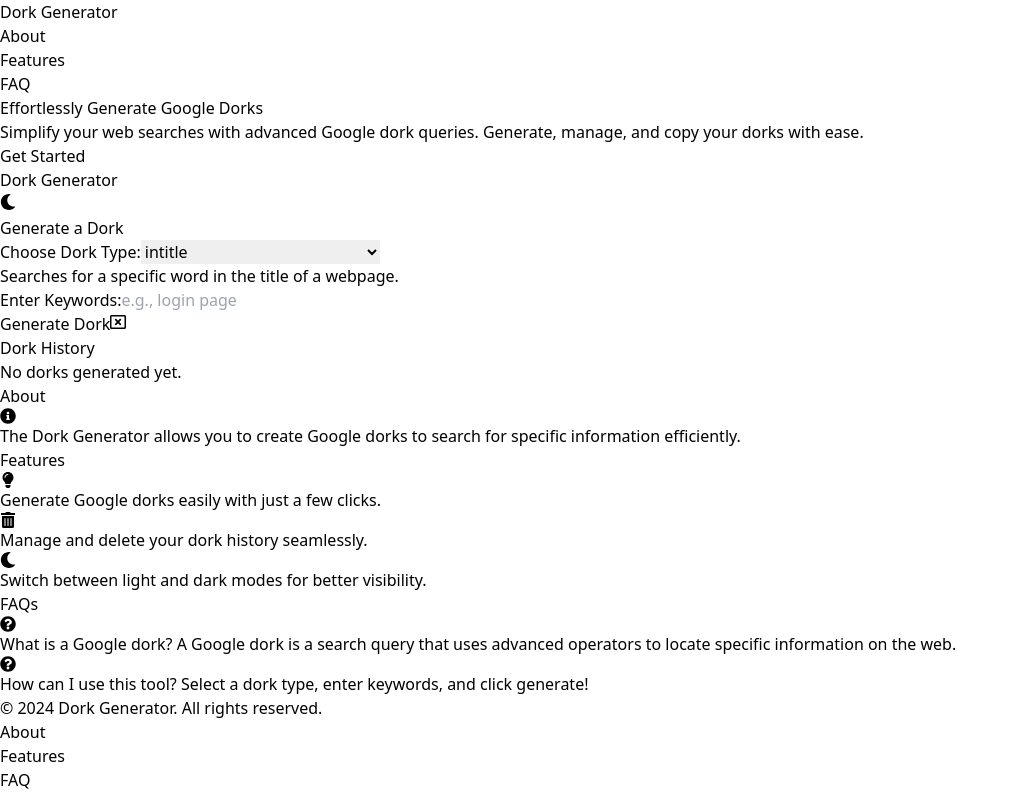
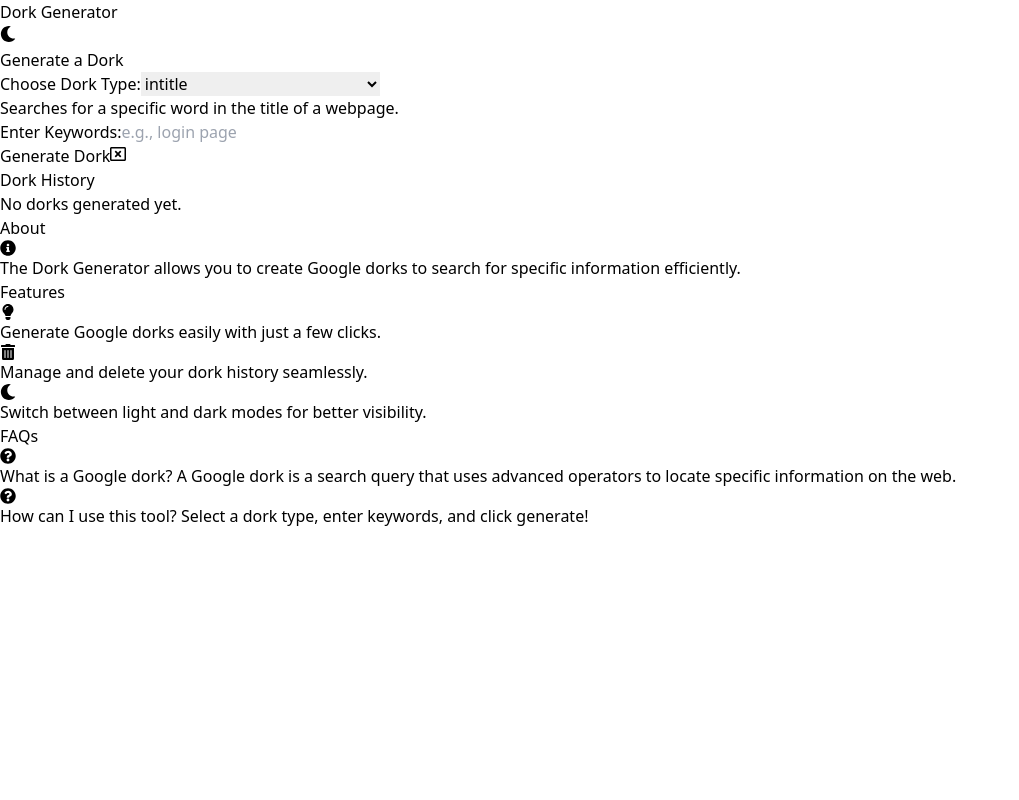
Before and after one commit to ltxstudio/kju, a React (Vite) app: page / in a window 1280 px wide. Shown: the whole page, without its empty margins (0-1019 px from the left). Built offline with nearby package versions, Linux system fonts and the light colour scheme.

Commit message:
Update App.jsx

```diff
--- a/src/App.jsx
+++ b/src/App.jsx
@@ -3,76 +3,8 @@
 
 function App() {
   return (
-    <div className="App bg-gradient-to-r from-blue-500 to-indigo-600 min-h-screen flex flex-col items-center text-white">
-      {/* Navbar */}
-      <header className="w-full p-4 shadow-lg bg-opacity-80 bg-indigo-700 sticky top-0 z-10">
-        <nav className="max-w-6xl mx-auto flex justify-between items-center">
-          <h1 className="text-2xl font-bold">Dork Generator</h1>
-          <ul className="flex space-x-6">
-            <li>
-              <a href="#about" className="hover:underline">
-                About
-              </a>
-            </li>
-            <li>
-              <a href="#features" className="hover:underline">
-                Features
-              </a>
-            </li>
-            <li>
-              <a href="#faq" className="hover:underline">
-                FAQ
-              </a>
-            </li>
-          </ul>
-        </nav>
-      </header>
-
-      {/* Main Content */}
-      <main className="flex-grow w-full flex flex-col items-center p-6">
-        {/* Hero Section */}
-        <section className="text-center py-10">
-          <h1 className="text-4xl md:text-5xl font-extrabold mb-4">Effortlessly Generate Google Dorks</h1>
-          <p className="text-lg md:text-xl max-w-2xl mx-auto">
-            Simplify your web searches with advanced Google dork queries. Generate, manage, and copy your dorks with ease.
-          </p>
-          <a
-            href="#generator"
-            className="mt-6 inline-block bg-blue-600 px-6 py-3 rounded-lg text-white text-lg font-medium hover:bg-blue-700 transition"
-          >
-            Get Started
-          </a>
-        </section>
-
-        {/* Dork Generator Component */}
-        <section id="generator" className="w-full max-w-6xl">
-          <DorkGenerator />
-        </section>
-      </main>
-
-      {/* Footer Section */}
-      <footer className="w-full bg-indigo-800 p-6 mt-10">
-        <div className="max-w-6xl mx-auto flex flex-col md:flex-row justify-between items-center">
-          <p className="text-sm text-gray-300">© 2024 Dork Generator. All rights reserved.</p>
-          <ul className="flex space-x-6 mt-4 md:mt-0">
-            <li>
-              <a href="#about" className="text-gray-300 hover:text-white">
-                About
-              </a>
-            </li>
-            <li>
-              <a href="#features" className="text-gray-300 hover:text-white">
-                Features
-              </a>
-            </li>
-            <li>
-              <a href="#faq" className="text-gray-300 hover:text-white">
-                FAQ
-              </a>
-            </li>
-          </ul>
-        </div>
-      </footer>
+    <div className="App bg-gray-100 min-h-screen flex justify-center items-center">
+      <DorkGenerator />
     </div>
   );
 }
```
